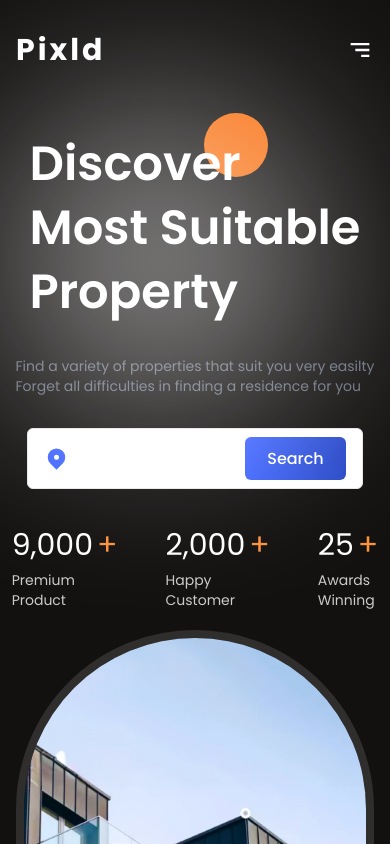
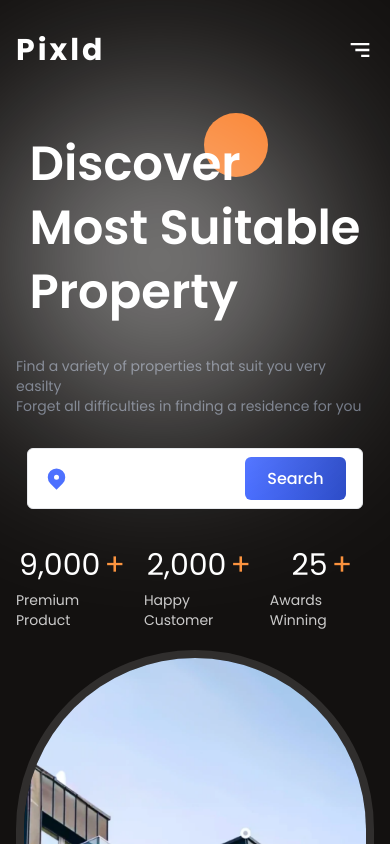
Before and after one commit to anaomart/real-estate, a React (Create React App) app: page / in a window 390 px wide. Shown: the top 844 px of the page. Built offline with nearby package versions, Linux system fonts and the light colour scheme.

Commit message:
fix z index in nav

```diff
--- a/src/components/Hero.jsx
+++ b/src/components/Hero.jsx
@@ -31,13 +31,13 @@ export default function Hero() {
           <HiLocationMarker className="text-blue" size={25} />
           <input
             type="text"
-            className=" w-44 border-none p-2  text-base outline-none md:w-auto"
+            className=" w-44 border-none p-2 text-base  outline-none  sm:w-[100%]"
           />
           <button className="button">Search</button>
         </div>
         {/* Counter */}
-        <div className="flex items-center justify-between gap-12 ">
-          <div className="flex flex-col items-center justify-center">
+        <div className="flex items-center justify-between gap-4 md:gap-12  ">
+          <div className="flex flex-col  items-center justify-center">
             <span className="flex w-fit gap-1 text-3xl leading-relaxed">
               <CountUp start={8800} end={9000} duration={4} />
               <span className="text-orange-400">+</span>
--- a/src/components/Navbar.jsx
+++ b/src/components/Navbar.jsx
@@ -35,7 +35,7 @@ export default function Navbar() {
       >
         {NavLinks.map((nav) => (
           <a
-            className="hover:cursor-pointer hover:text-black md:hover:text-white"
+            className="z-[1000] hover:cursor-pointer hover:text-black md:hover:text-white"
             href={nav.path}
             key={nav.title + Math.random()}
           >
```
